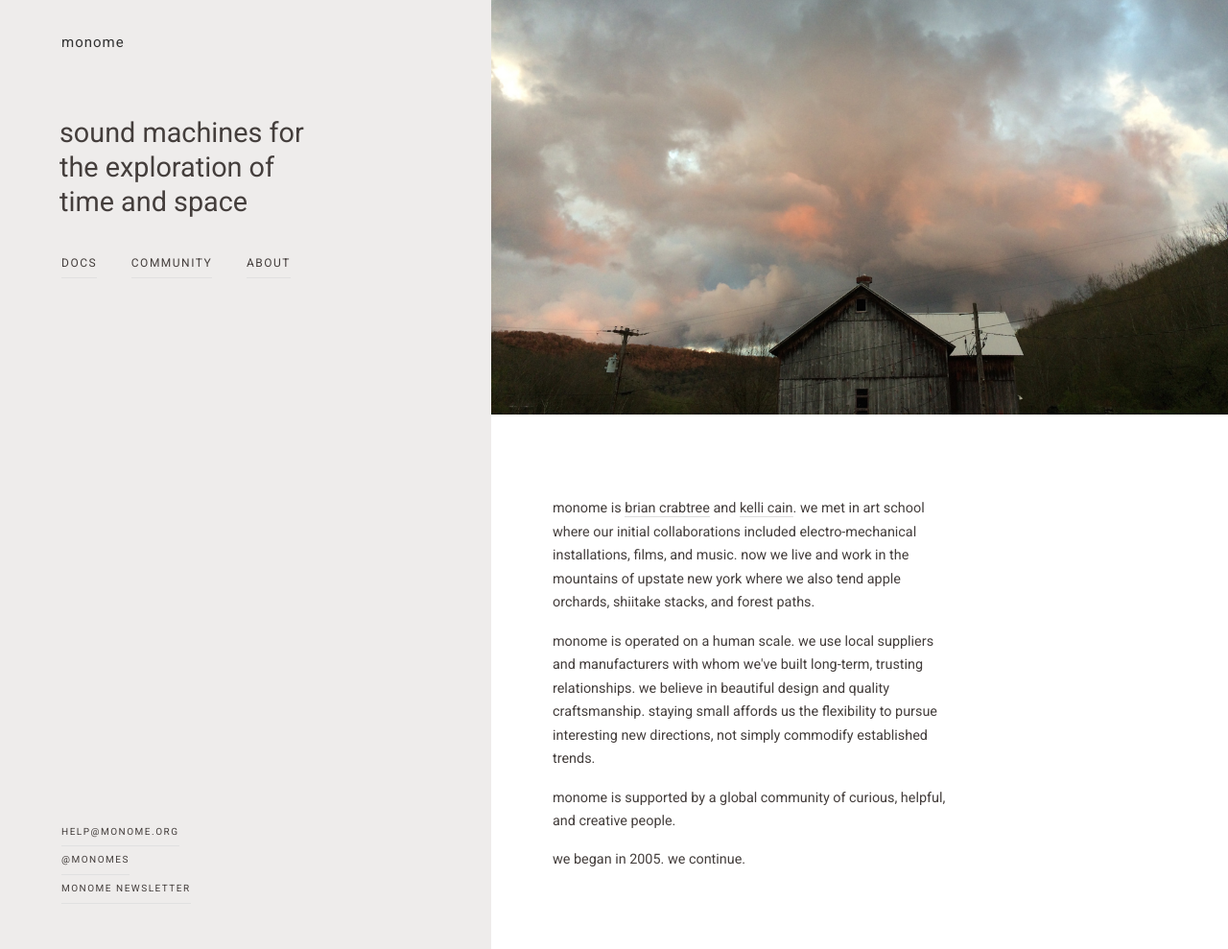
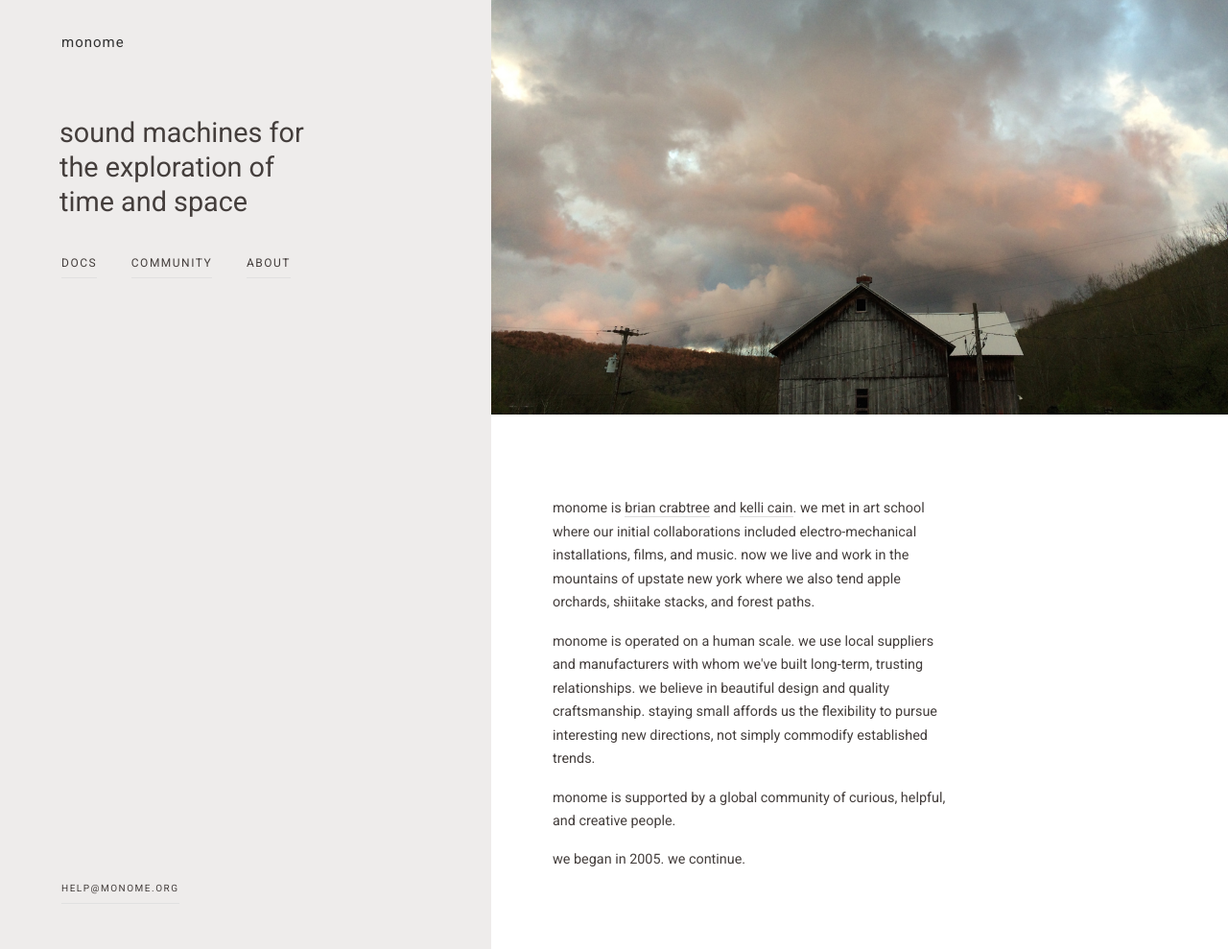
Before and after one commit to monome/monome.github.io, a Jekyll site: the page built from about/index.html, in a window 1280 px wide and 989 px high. Shown: the whole window at 96% size. Built offline with Jekyll 4.4.1, drawn with Linux system fonts in a browser that asks for light colours.

Commit message:
remove letter/twitter

```diff
--- a/_includes/footer.html
+++ b/_includes/footer.html
@@ -6,9 +6,6 @@
 
       {{ site.time | date: '%Y' }} &mdash; <a href="mailto:{{ site.email }}">{{ site.email }}</a>
 
-      <div style="float:right">
-        <a href="https://buttondown.email/tehn">monome newsletter</a>
-      </div>
     </div>
   </div>
 </footer>
--- a/_includes/mobile-footer.html
+++ b/_includes/mobile-footer.html
@@ -1,10 +1,5 @@
 <div class="mobile-footer">
 	<ul class="link-list">
-   		<li class="link-list-item"><a href="mailto:info@monome.org" class="ui-text ui-link ui-link-sm">Info@monome.org</a></li>
-   		<li class="link-list-item"><a href="https://twitter.com/monomes" class="ui-text ui-link ui-link-sm">@monomes</a></li>
-   		<li class="link-list-item-2">
-        <a href="https://buttondown.email/tehn">monome newsletter</a>
-
-          </li>
+   		<li class="link-list-item"><a href="mailto:help@monome.org" class="ui-text ui-link ui-link-sm">help@monome.org</a></li>
  	</ul>
 </div>
--- a/_includes/sidebar.html
+++ b/_includes/sidebar.html
@@ -20,9 +20,7 @@
       <div class="site-footer-nav">
         <ul class="link-list">
           <li class="link-list-item"><a href="mailto:help@monome.org" class="ui-text ui-link ui-link-sm">help@monome.org</a></li>
-          <li class="link-list-item"><a href="https://twitter.com/monomes" target="_blank" class="ui-text ui-link ui-link-sm">@monomes</a></li>
           <li class="link-list-item">
-        <a href="https://buttondown.email/tehn" target="_blank" class="ui-text ui-link ui-link-sm">monome newsletter</a>
           </li>
         </ul>
       </div>
```
